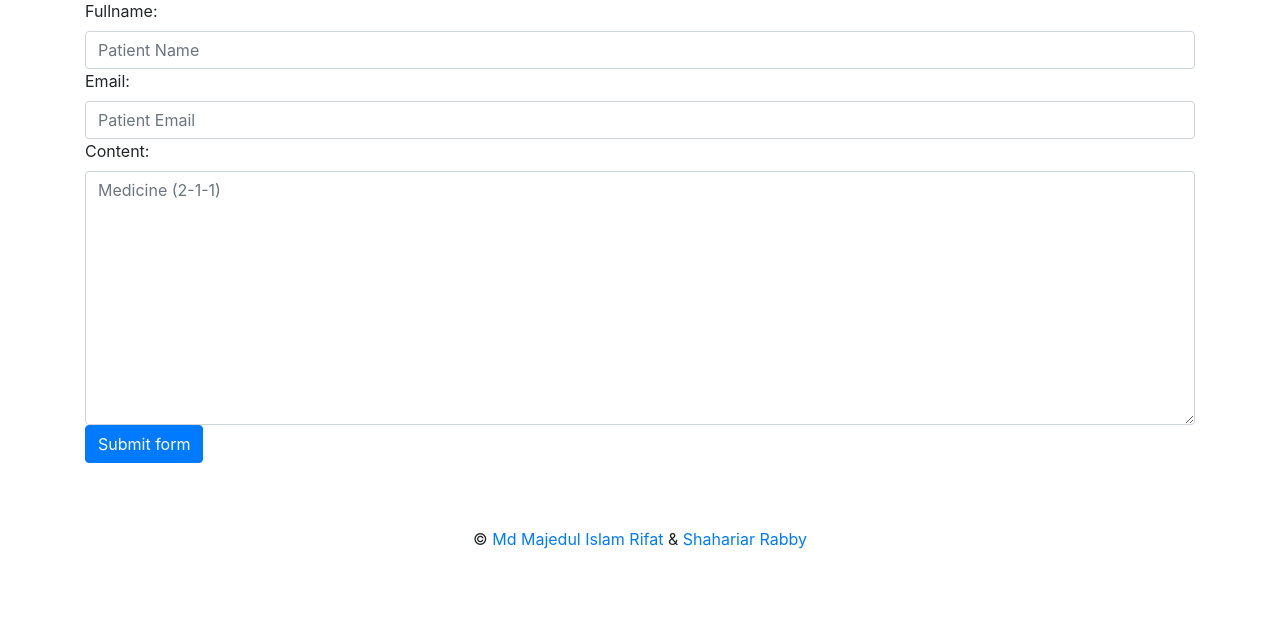
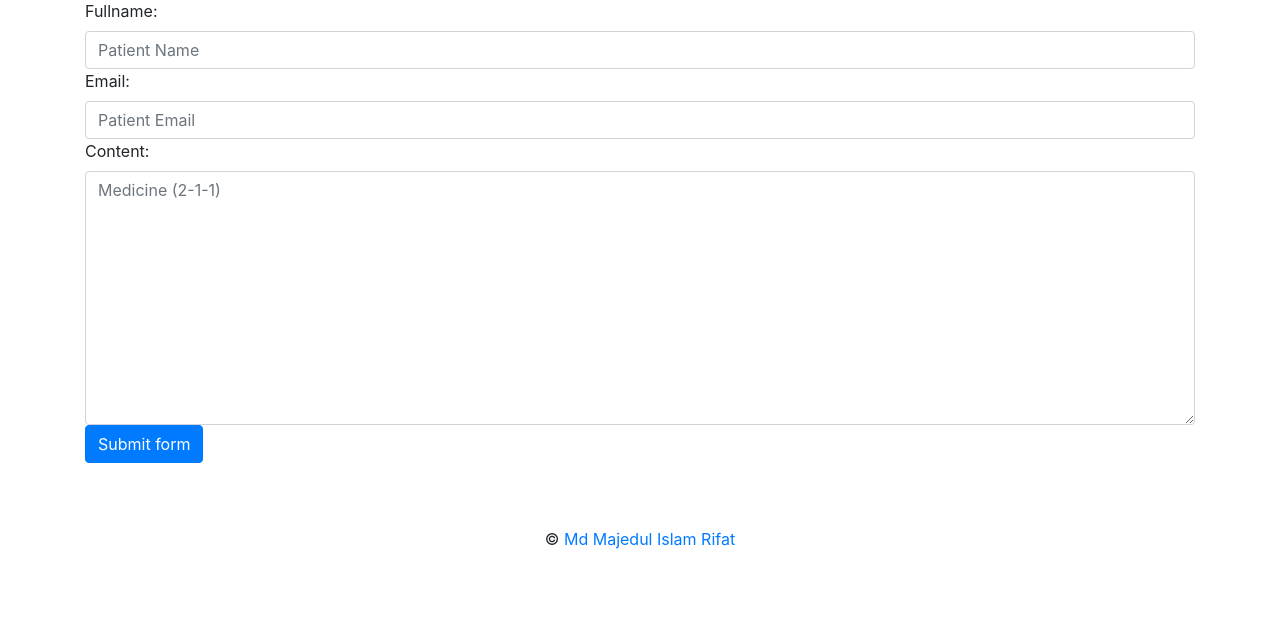
Before and after one commit to ShahariarRabby/Hello-Doctor, a Django app: page / in a window 1280 px wide. Shown: the part 57-689 px from the top of the page. Run offline with Django 3.2, Linux system fonts and the light colour scheme; some libraries are stand-ins or nearby versions.

Commit message:
Update footer.html

```diff
--- a/templates/footer.html
+++ b/templates/footer.html
@@ -1,6 +1,6 @@
 <footer class="page-footer font-small blue pt-4 mt-4">
     <div class="footer-copyright text-center py-3">© <a href="https://majedrifat.wordpress.com">Md Majedul Islam Rifat</a>
-        & <a href="https://shahariarrabby.github.io">Shahariar Rabby</a>
+
   </div>
 </footer>
 
```
